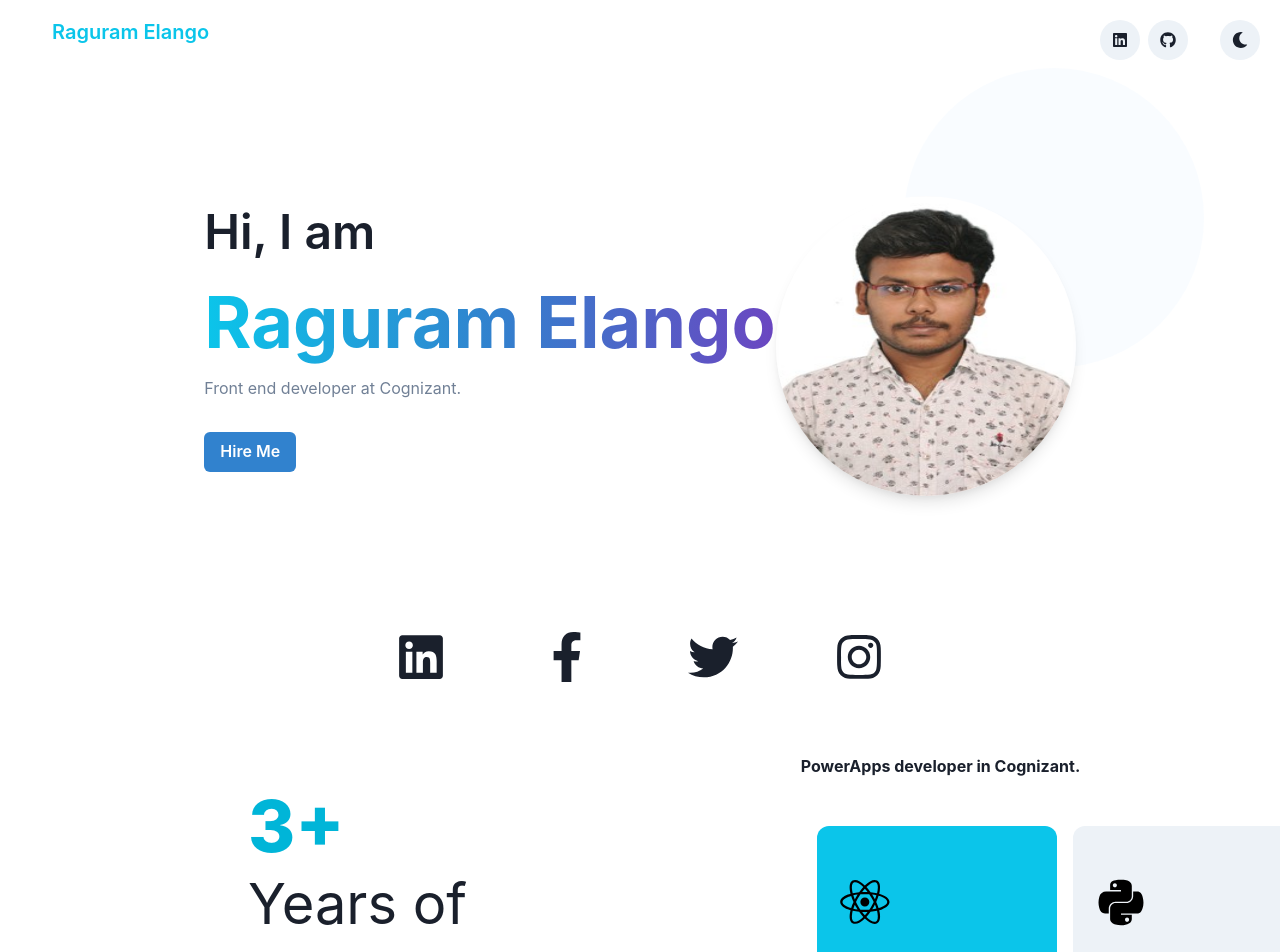
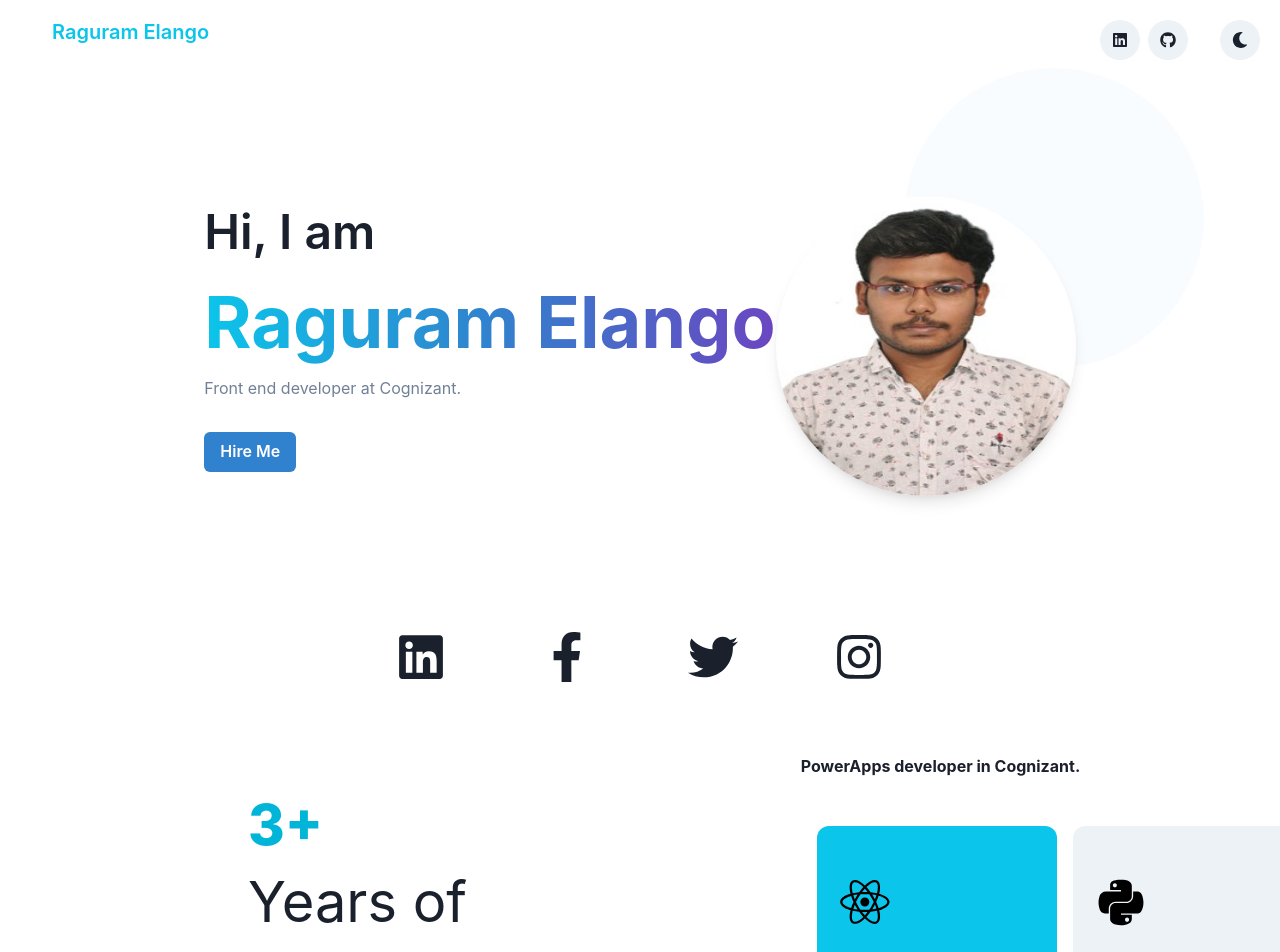
Before and after one commit to raguram1307/raguram-portfolio, a React (Create React App) app: page / in a window 1280 px wide. Shown: the top 952 px of the page. Built offline with nearby package versions, Linux system fonts and the light colour scheme.

Commit message:
added font size for Years of experience in profile.js file

```diff
--- a/src/components/Profile.js
+++ b/src/components/Profile.js
@@ -15,7 +15,7 @@ const Profile = () => {
         maxWidth={{ base: "100vh", md: "130vh", lg: "130vh", xl: "130vh" }}
       >
         <Box alignSelf="center" px="32" py="16">
-          <Heading fontWeight="extrabold" color="cyan.500" size="4xl">
+          <Heading fontWeight="extrabold" color="cyan.500" fontSize={{base: '24px', md: '40px', lg: '56px' }}>
             3+
           </Heading>
           <Text fontSize={{base: '24px', md: '40px', lg: '56px' }} color="grey.400">
```
